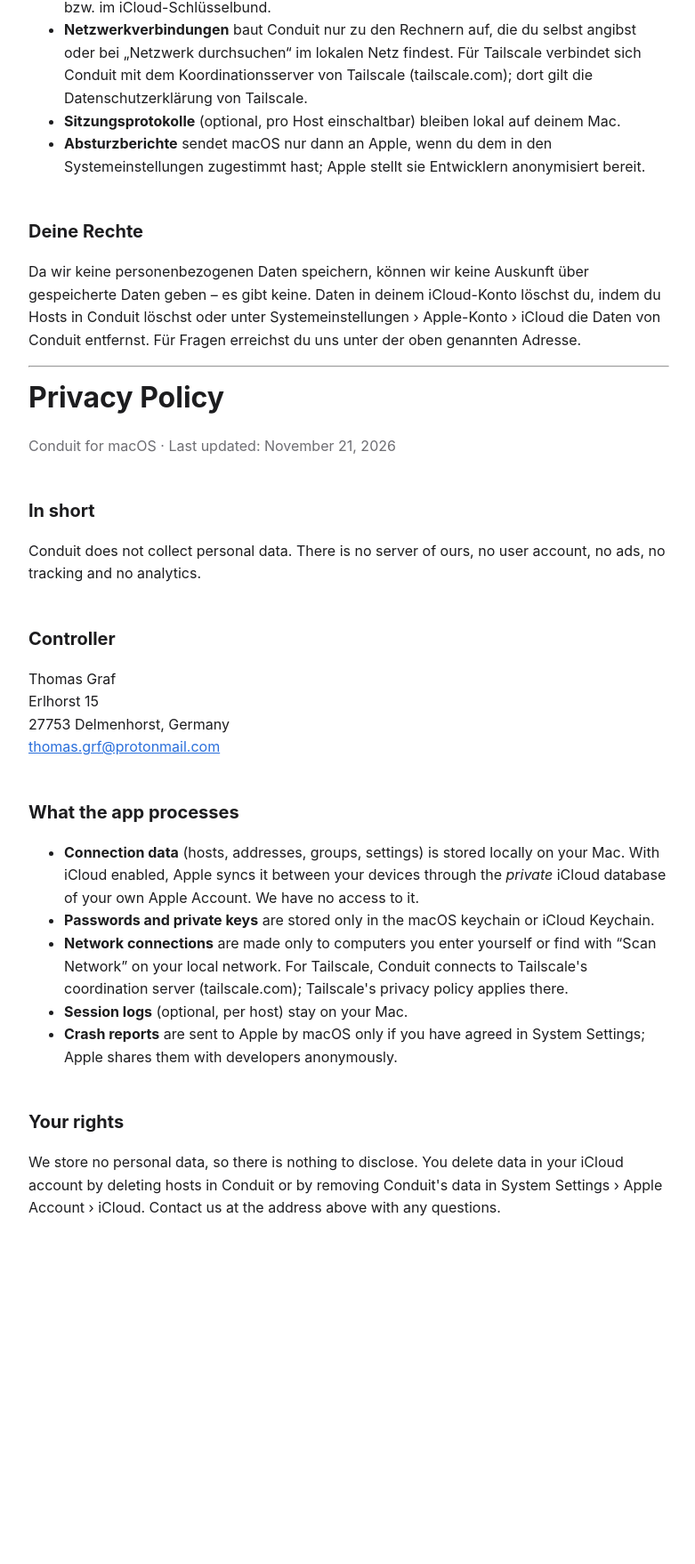
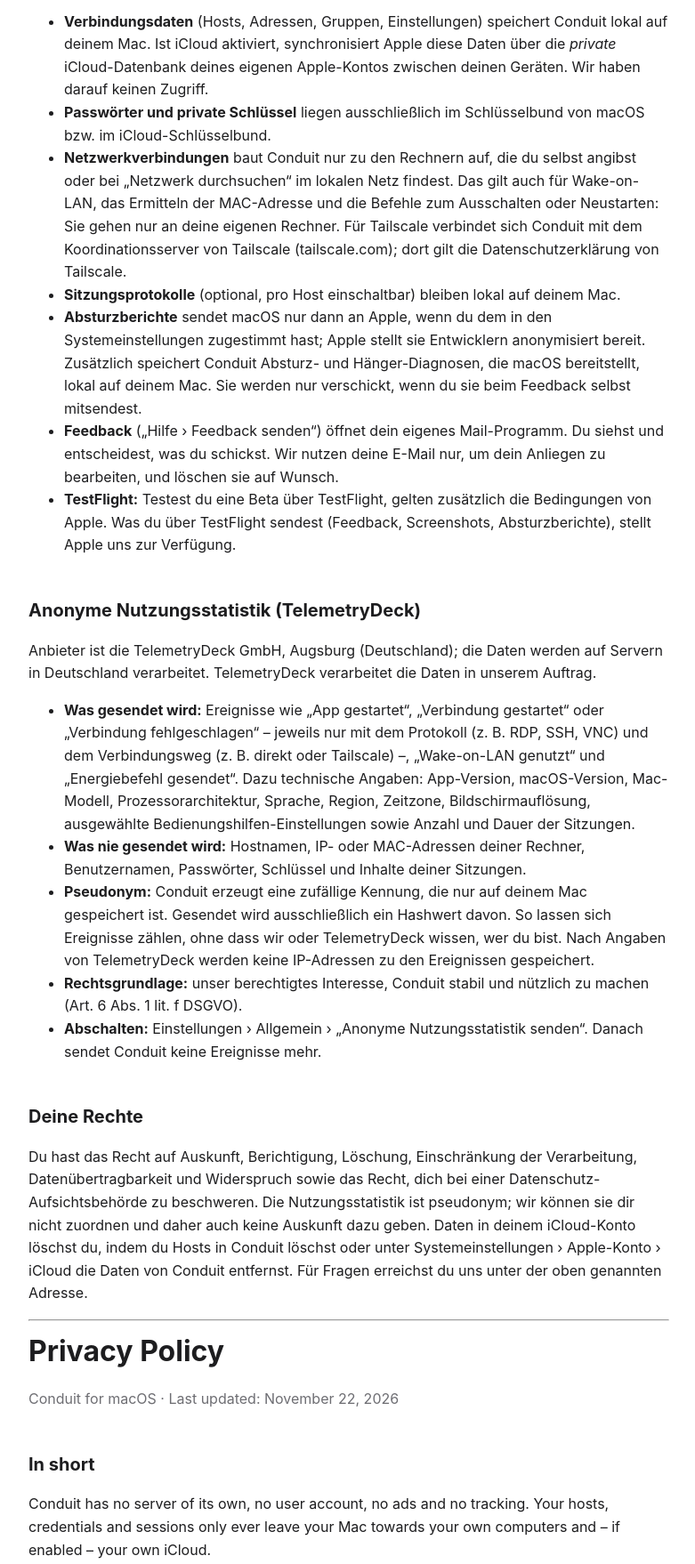
Before and after one commit to Stacktor/conduit-site, a plain HTML site: page privacy/index.html in a window 1280 px wide. Shown: the part 762-2520 px from the top of the page at 89% size, without its empty margins (248-1029 px from the left). Before the commit the page ends 2229 px from the top, so only its background shows below. Drawn offline with Linux system fonts and the light colour scheme.

Commit message:
Datenschutz: anonyme Nutzungsstatistik (TelemetryDeck), Feedback, lokale Diagnosen, TestFlight
Co-Authored-By: Claude Opus 5.5 <noreply@anthropic.com>

```diff
--- a/privacy/index.html
+++ b/privacy/index.html
@@ -8,10 +8,11 @@
 <body><main>
 <nav><a href="../support/">Support</a><a href="./">Datenschutz</a><a class="lang" href="#english">English</a></nav>
 <h1>Datenschutzerklärung</h1>
-<p class="muted">Conduit für macOS · Stand: 21. November 2026</p>
+<p class="muted">Conduit für macOS · Stand: 22. November 2026</p>
 
 <h2>Kurz gesagt</h2>
-<p>Conduit erhebt keine personenbezogenen Daten. Es gibt keinen Server von uns, kein Benutzerkonto, keine Werbung, kein Tracking und keine Analyse.</p>
+<p>Conduit hat keinen eigenen Server, kein Benutzerkonto, keine Werbung und kein Tracking. Deine Hosts, Zugangsdaten und Sitzungen verlassen deinen Mac nur in Richtung deiner eigenen Rechner und – falls aktiviert – deiner eigenen iCloud.</p>
+<p>Damit wir Conduit verbessern können, sendet die App eine <strong>anonyme Nutzungsstatistik</strong> an TelemetryDeck (Server in Deutschland) – ohne Hostnamen, Adressen, Benutzernamen oder Zugangsdaten. Du kannst sie jederzeit abschalten: Einstellungen › Allgemein › „Anonyme Nutzungsstatistik senden“.</p>
 
 <h2>Verantwortlicher</h2>
 <p>Thomas Graf<br>Erlhorst 15<br>27753 Delmenhorst<br><a href="mailto:thomas.grf@protonmail.com">thomas.grf@protonmail.com</a></p>
@@ -20,29 +21,53 @@
 <ul>
 <li><strong>Verbindungsdaten</strong> (Hosts, Adressen, Gruppen, Einstellungen) speichert Conduit lokal auf deinem Mac. Ist iCloud aktiviert, synchronisiert Apple diese Daten über die <em>private</em> iCloud-Datenbank deines eigenen Apple-Kontos zwischen deinen Geräten. Wir haben darauf keinen Zugriff.</li>
 <li><strong>Passwörter und private Schlüssel</strong> liegen ausschließlich im Schlüsselbund von macOS bzw. im iCloud-Schlüsselbund.</li>
-<li><strong>Netzwerkverbindungen</strong> baut Conduit nur zu den Rechnern auf, die du selbst angibst oder bei „Netzwerk durchsuchen“ im lokalen Netz findest. Für Tailscale verbindet sich Conduit mit dem Koordinationsserver von Tailscale (tailscale.com); dort gilt die Datenschutzerklärung von Tailscale.</li>
+<li><strong>Netzwerkverbindungen</strong> baut Conduit nur zu den Rechnern auf, die du selbst angibst oder bei „Netzwerk durchsuchen“ im lokalen Netz findest. Das gilt auch für Wake-on-LAN, das Ermitteln der MAC-Adresse und die Befehle zum Ausschalten oder Neustarten: Sie gehen nur an deine eigenen Rechner. Für Tailscale verbindet sich Conduit mit dem Koordinationsserver von Tailscale (tailscale.com); dort gilt die Datenschutzerklärung von Tailscale.</li>
 <li><strong>Sitzungsprotokolle</strong> (optional, pro Host einschaltbar) bleiben lokal auf deinem Mac.</li>
-<li><strong>Absturzberichte</strong> sendet macOS nur dann an Apple, wenn du dem in den Systemeinstellungen zugestimmt hast; Apple stellt sie Entwicklern anonymisiert bereit.</li>
+<li><strong>Absturzberichte</strong> sendet macOS nur dann an Apple, wenn du dem in den Systemeinstellungen zugestimmt hast; Apple stellt sie Entwicklern anonymisiert bereit. Zusätzlich speichert Conduit Absturz- und Hänger-Diagnosen, die macOS bereitstellt, lokal auf deinem Mac. Sie werden nur verschickt, wenn du sie beim Feedback selbst mitsendest.</li>
+<li><strong>Feedback</strong> („Hilfe › Feedback senden“) öffnet dein eigenes Mail-Programm. Du siehst und entscheidest, was du schickst. Wir nutzen deine E-Mail nur, um dein Anliegen zu bearbeiten, und löschen sie auf Wunsch.</li>
+<li><strong>TestFlight:</strong> Testest du eine Beta über TestFlight, gelten zusätzlich die Bedingungen von Apple. Was du über TestFlight sendest (Feedback, Screenshots, Absturzberichte), stellt Apple uns zur Verfügung.</li>
+</ul>
+
+<h2>Anonyme Nutzungsstatistik (TelemetryDeck)</h2>
+<p>Anbieter ist die TelemetryDeck GmbH, Augsburg (Deutschland); die Daten werden auf Servern in Deutschland verarbeitet. TelemetryDeck verarbeitet die Daten in unserem Auftrag.</p>
+<ul>
+<li><strong>Was gesendet wird:</strong> Ereignisse wie „App gestartet“, „Verbindung gestartet“ oder „Verbindung fehlgeschlagen“ – jeweils nur mit dem Protokoll (z. B. RDP, SSH, VNC) und dem Verbindungsweg (z. B. direkt oder Tailscale) –, „Wake-on-LAN genutzt“ und „Energiebefehl gesendet“. Dazu technische Angaben: App-Version, macOS-Version, Mac-Modell, Prozessorarchitektur, Sprache, Region, Zeitzone, Bildschirmauflösung, ausgewählte Bedienungshilfen-Einstellungen sowie Anzahl und Dauer der Sitzungen.</li>
+<li><strong>Was nie gesendet wird:</strong> Hostnamen, IP- oder MAC-Adressen deiner Rechner, Benutzernamen, Passwörter, Schlüssel und Inhalte deiner Sitzungen.</li>
+<li><strong>Pseudonym:</strong> Conduit erzeugt eine zufällige Kennung, die nur auf deinem Mac gespeichert ist. Gesendet wird ausschließlich ein Hashwert davon. So lassen sich Ereignisse zählen, ohne dass wir oder TelemetryDeck wissen, wer du bist. Nach Angaben von TelemetryDeck werden keine IP-Adressen zu den Ereignissen gespeichert.</li>
+<li><strong>Rechtsgrundlage:</strong> unser berechtigtes Interesse, Conduit stabil und nützlich zu machen (Art. 6 Abs. 1 lit. f DSGVO).</li>
+<li><strong>Abschalten:</strong> Einstellungen › Allgemein › „Anonyme Nutzungsstatistik senden“. Danach sendet Conduit keine Ereignisse mehr.</li>
 </ul>
 
 <h2>Deine Rechte</h2>
-<p>Da wir keine personenbezogenen Daten speichern, können wir keine Auskunft über gespeicherte Daten geben – es gibt keine. Daten in deinem iCloud-Konto löschst du, indem du Hosts in Conduit löschst oder unter Systemeinstellungen › Apple-Konto › iCloud die Daten von Conduit entfernst. Für Fragen erreichst du uns unter der oben genannten Adresse.</p>
+<p>Du hast das Recht auf Auskunft, Berichtigung, Löschung, Einschränkung der Verarbeitung, Datenübertragbarkeit und Widerspruch sowie das Recht, dich bei einer Datenschutz-Aufsichtsbehörde zu beschweren. Die Nutzungsstatistik ist pseudonym; wir können sie dir nicht zuordnen und daher auch keine Auskunft dazu geben. Daten in deinem iCloud-Konto löschst du, indem du Hosts in Conduit löschst oder unter Systemeinstellungen › Apple-Konto › iCloud die Daten von Conduit entfernst. Für Fragen erreichst du uns unter der oben genannten Adresse.</p>
 
 <hr>
 <h1 id="english">Privacy Policy</h1>
-<p class="muted">Conduit for macOS · Last updated: November 21, 2026</p>
+<p class="muted">Conduit for macOS · Last updated: November 22, 2026</p>
 <h2>In short</h2>
-<p>Conduit does not collect personal data. There is no server of ours, no user account, no ads, no tracking and no analytics.</p>
+<p>Conduit has no server of its own, no user account, no ads and no tracking. Your hosts, credentials and sessions only ever leave your Mac towards your own computers and – if enabled – your own iCloud.</p>
+<p>To help us improve Conduit, the app sends <strong>anonymous usage statistics</strong> to TelemetryDeck (servers in Germany) – without host names, addresses, user names or credentials. You can turn this off at any time: Settings › General › “Send anonymous usage statistics”.</p>
 <h2>Controller</h2>
 <p>Thomas Graf<br>Erlhorst 15<br>27753 Delmenhorst, Germany<br><a href="mailto:thomas.grf@protonmail.com">thomas.grf@protonmail.com</a></p>
 <h2>What the app processes</h2>
 <ul>
 <li><strong>Connection data</strong> (hosts, addresses, groups, settings) is stored locally on your Mac. With iCloud enabled, Apple syncs it between your devices through the <em>private</em> iCloud database of your own Apple Account. We have no access to it.</li>
 <li><strong>Passwords and private keys</strong> are stored only in the macOS keychain or iCloud Keychain.</li>
-<li><strong>Network connections</strong> are made only to computers you enter yourself or find with “Scan Network” on your local network. For Tailscale, Conduit connects to Tailscale's coordination server (tailscale.com); Tailscale's privacy policy applies there.</li>
+<li><strong>Network connections</strong> are made only to computers you enter yourself or find with “Scan Network” on your local network. This includes Wake-on-LAN, looking up a MAC address and the shut down or restart commands: they only go to your own computers. For Tailscale, Conduit connects to Tailscale's coordination server (tailscale.com); Tailscale's privacy policy applies there.</li>
 <li><strong>Session logs</strong> (optional, per host) stay on your Mac.</li>
-<li><strong>Crash reports</strong> are sent to Apple by macOS only if you have agreed in System Settings; Apple shares them with developers anonymously.</li>
+<li><strong>Crash reports</strong> are sent to Apple by macOS only if you have agreed in System Settings; Apple shares them with developers anonymously. Conduit also keeps the crash and hang diagnostics that macOS provides locally on your Mac. They are only sent if you attach them to feedback yourself.</li>
+<li><strong>Feedback</strong> (“Help › Send Feedback”) opens your own mail app. You see and decide what you send. We use your email only to handle your request and delete it on request.</li>
+<li><strong>TestFlight:</strong> if you test a beta through TestFlight, Apple's terms apply as well. Whatever you send through TestFlight (feedback, screenshots, crash reports) is made available to us by Apple.</li>
+</ul>
+<h2>Anonymous usage statistics (TelemetryDeck)</h2>
+<p>The provider is TelemetryDeck GmbH, Augsburg, Germany; data is processed on servers in Germany. TelemetryDeck processes the data on our behalf.</p>
+<ul>
+<li><strong>What is sent:</strong> events such as “app launched”, “connection started” or “connection failed” – only with the protocol (e.g. RDP, SSH, VNC) and the route type (e.g. direct or Tailscale) –, “Wake-on-LAN used” and “power command sent”. Plus technical details: app version, macOS version, Mac model, processor architecture, language, region, time zone, screen resolution, selected accessibility settings, and the number and length of sessions.</li>
+<li><strong>What is never sent:</strong> host names, IP or MAC addresses of your computers, user names, passwords, keys or the content of your sessions.</li>
+<li><strong>Pseudonym:</strong> Conduit creates a random identifier that is stored only on your Mac. Only a hash of it is sent. This lets us count events without us or TelemetryDeck knowing who you are. According to TelemetryDeck, no IP addresses are stored with the events.</li>
+<li><strong>Legal basis:</strong> our legitimate interest in making Conduit stable and useful (Art. 6(1)(f) GDPR).</li>
+<li><strong>Turning it off:</strong> Settings › General › “Send anonymous usage statistics”. Conduit then stops sending events.</li>
 </ul>
 <h2>Your rights</h2>
-<p>We store no personal data, so there is nothing to disclose. You delete data in your iCloud account by deleting hosts in Conduit or by removing Conduit's data in System Settings › Apple Account › iCloud. Contact us at the address above with any questions.</p>
+<p>You have the right of access, rectification, erasure, restriction of processing, data portability and objection, and the right to lodge a complaint with a data protection supervisory authority. The usage statistics are pseudonymous; we cannot link them to you and therefore cannot provide information about them. You delete data in your iCloud account by deleting hosts in Conduit or by removing Conduit's data in System Settings › Apple Account › iCloud. Contact us at the address above with any questions.</p>
 </main></body></html>
```
